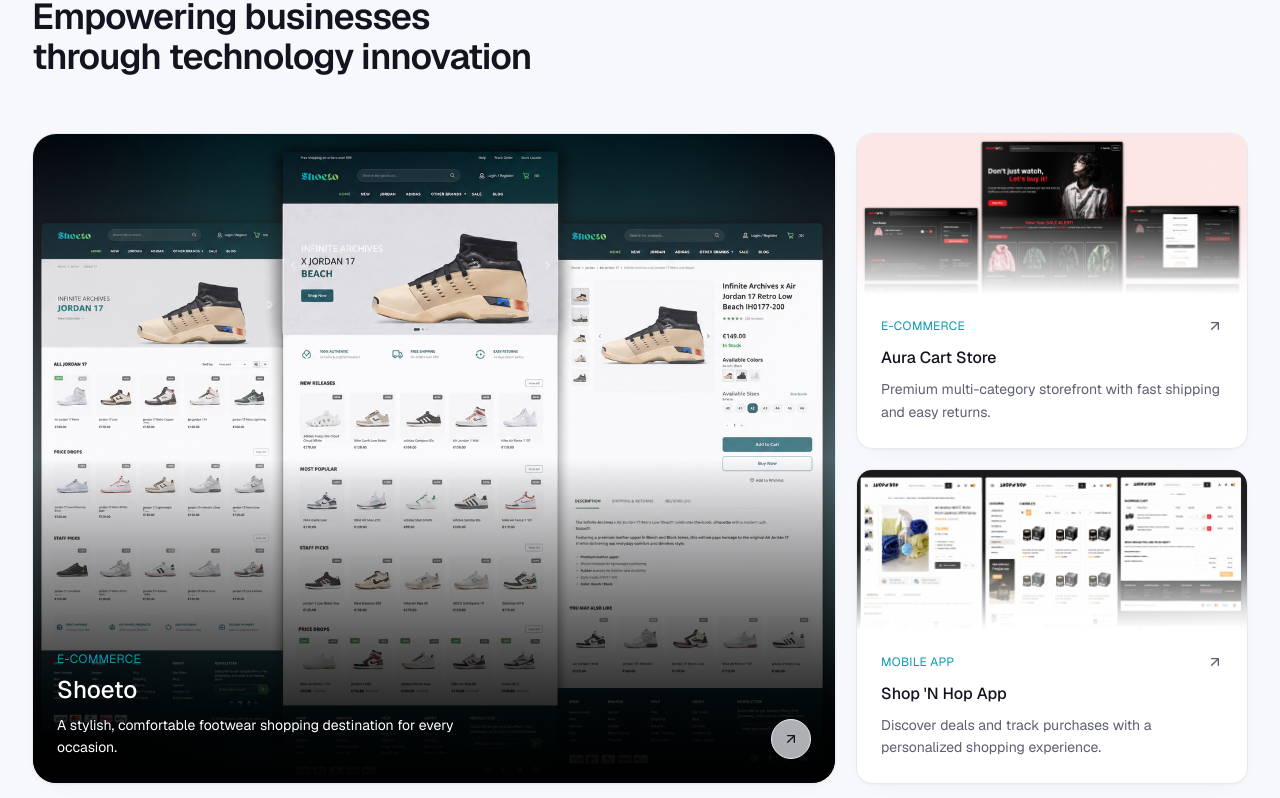
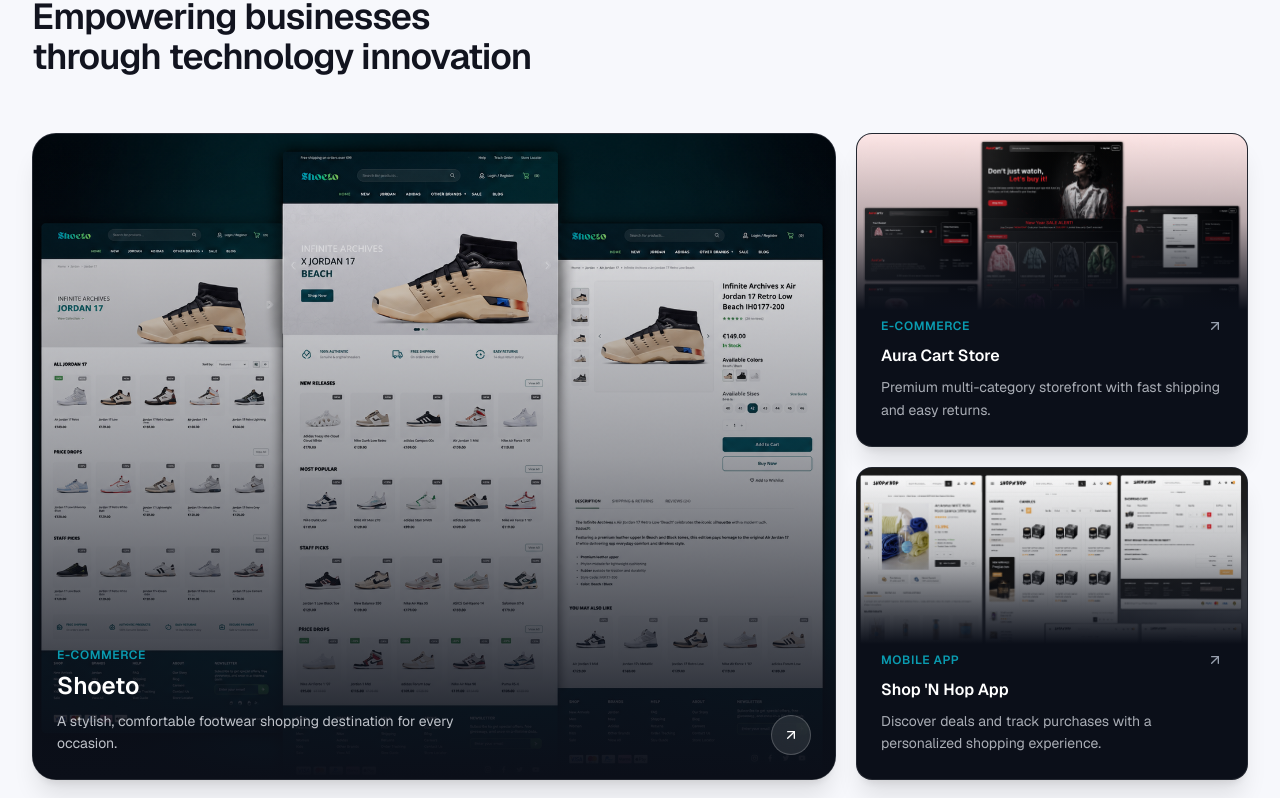
Before and after one commit to alphasoft360/alphasoft360revamp-app, a Next.js app: page / in a window 1280 px wide. Shown: the part 4760-5558 px from the top of the page. Built offline with nearby package versions, Linux system fonts and the light colour scheme.

Commit message:
Dark theme on home page cards

```diff
--- a/src/components/Projects.tsx
+++ b/src/components/Projects.tsx
@@ -24,6 +24,7 @@
         </div>
 
         <div className="mt-14 grid lg:grid-cols-3 gap-5">
+          {/* Featured Large 1st Card (Dark Themed) */}
           <MotionLink
             href={`/projects/${featured.slug}`}
             initial={{ opacity: 0, y: 20 }}
@@ -32,7 +33,7 @@
             transition={{ duration: 0.5 }}
             className="lg:col-span-2 lg:row-span-2"
           >
-            <SpotlightCard className="group h-full card-border card-hover rounded-3xl bg-surface overflow-hidden hover:border-accent/50 transition-colors block">
+            <SpotlightCard className="group h-full rounded-3xl bg-[#0b0f19] border border-white/10 hover:border-accent/60 transition-all duration-300 overflow-hidden shadow-xl block">
               <div className="relative h-64 lg:h-full overflow-hidden">
                 <Image
                   src={featured.image}
@@ -41,14 +42,14 @@
                   sizes="(max-width: 768px) 100vw, (max-width: 1200px) 66vw, 66vw"
                   className="object-cover object-top group-hover:scale-105 transition-transform duration-500"
                 />
-                <div className="absolute inset-0 bg-gradient-to-t from-black via-background/30 to-transparent" />
+                <div className="absolute inset-0 bg-gradient-to-t from-[#0b0f19] via-[#0b0f19]/40 to-transparent" />
                 <div className="absolute bottom-6 left-6 right-6 flex items-end justify-between">
                   <div className="text-white">
-                    <span className="text-xs uppercase tracking-wide text-accent-2">{featured.category}</span>
-                    <h3 className="mt-1 text-2xl font-medium">{featured.name}</h3>
-                    <p className="mt-2 text-sm  leading-relaxed max-w-md">{featured.description}</p>
+                    <span className="text-xs uppercase tracking-wider font-semibold text-accent-2">{featured.category}</span>
+                    <h3 className="mt-1 text-2xl font-semibold text-white">{featured.name}</h3>
+                    <p className="mt-2 text-sm text-gray-300/90 leading-relaxed max-w-md">{featured.description}</p>
                   </div>
-                  <span className="shrink-0 h-10 w-10 rounded-full bg-background/70 backdrop-blur-md border border-line flex items-center justify-center group-hover:bg-accent transition-colors">
+                  <span className="shrink-0 h-10 w-10 rounded-full bg-white/10 backdrop-blur-md border border-white/20 flex items-center justify-center group-hover:bg-accent group-hover:border-accent transition-colors text-white">
                     <ArrowUpRight className="h-4 w-4" />
                   </span>
                 </div>
@@ -56,6 +57,7 @@
             </SpotlightCard>
           </MotionLink>
 
+          {/* Small Cards (Now Dark Themed to Match 1st Card) */}
           {rest.map((project, i) => (
             <MotionLink
               href={`/projects/${project.slug}`}
@@ -65,8 +67,8 @@
               viewport={{ once: true, margin: "-60px" }}
               transition={{ duration: 0.5, delay: (i % 4) * 0.08 }}
             >
-              <SpotlightCard className="group h-full card-border card-hover rounded-2xl bg-surface overflow-hidden hover:border-accent/50 transition-colors block">
-                <div className="relative h-40 overflow-hidden">
+              <SpotlightCard className="group h-full rounded-2xl bg-[#0b0f19] border border-white/10 hover:border-accent/60 transition-all duration-300 overflow-hidden shadow-xl block">
+                <div className="relative h-44 overflow-hidden">
                   <Image
                     src={project.image}
                     alt={project.name}
@@ -74,15 +76,17 @@
                     sizes="(max-width: 768px) 100vw, (max-width: 1200px) 33vw, 33vw"
                     className="object-cover object-top group-hover:scale-105 transition-transform duration-500"
                   />
-                  <div className="absolute inset-0 bg-gradient-to-t from-surface via-transparent to-transparent" />
+                  <div className="absolute inset-0 bg-gradient-to-t from-[#0b0f19] via-[#0b0f19]/30 to-transparent" />
                 </div>
-                <div className="p-6">
+                <div className="p-6 pt-2">
                   <div className="flex items-center justify-between">
-                    <span className="text-xs uppercase tracking-wide text-accent-2">{project.category}</span>
-                    <ArrowUpRight className="h-4 w-4 text-muted group-hover:text-foreground transition-colors" />
+                    <span className="text-xs uppercase tracking-wider font-semibold text-accent-2">{project.category}</span>
+                    <ArrowUpRight className="h-4 w-4 text-gray-400 group-hover:text-accent group-hover:translate-x-0.5 group-hover:-translate-y-0.5 transition-all" />
                   </div>
-                  <h3 className="mt-3 font-medium">{project.name}</h3>
-                  <p className="mt-2 text-sm text-muted leading-relaxed line-clamp-2">
+                  <h3 className="mt-2.5 font-semibold text-base text-white group-hover:text-accent transition-colors">
+                    {project.name}
+                  </h3>
+                  <p className="mt-2 text-sm text-gray-300/80 leading-relaxed line-clamp-2">
                     {project.description}
                   </p>
                 </div>
```
